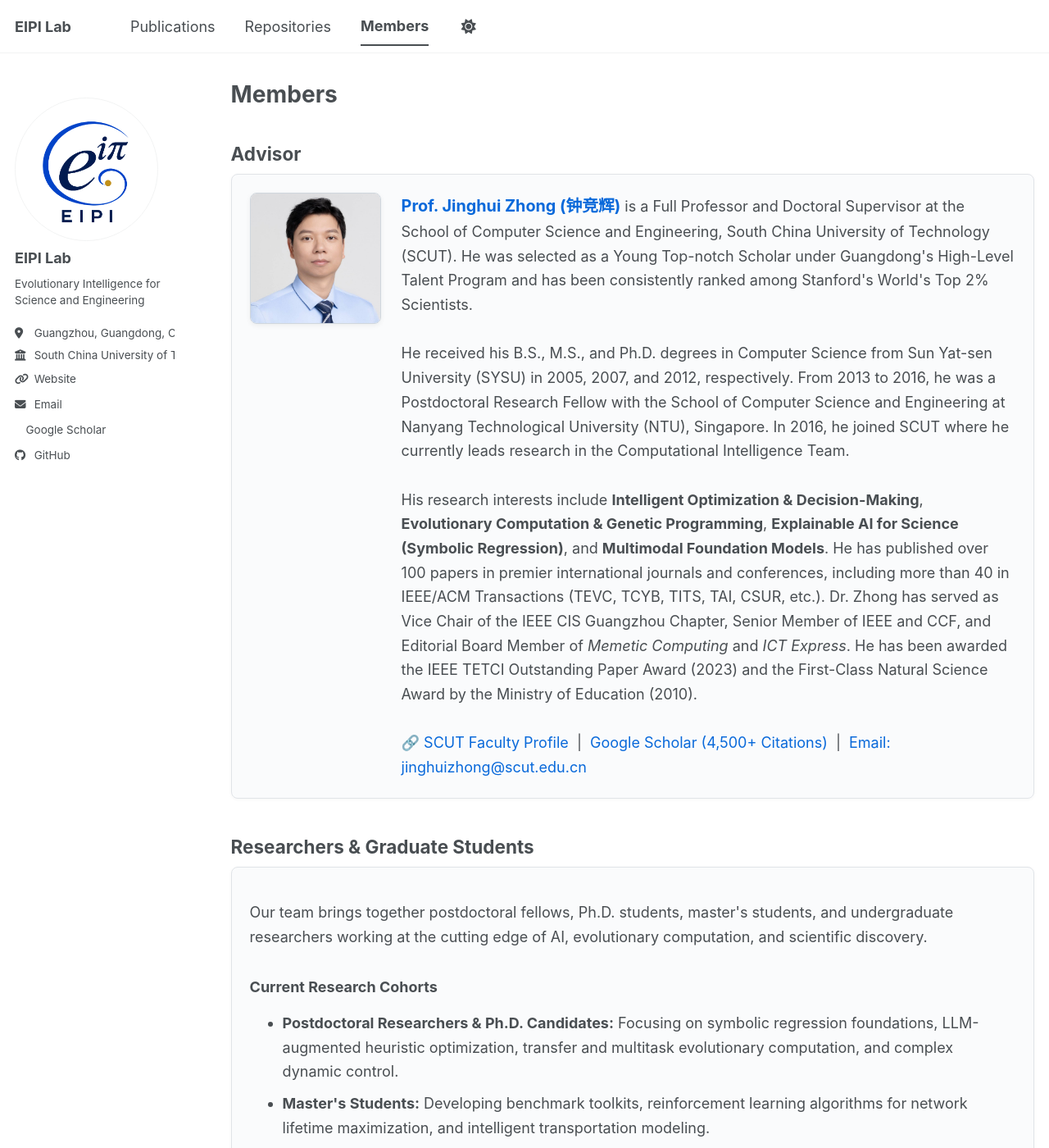
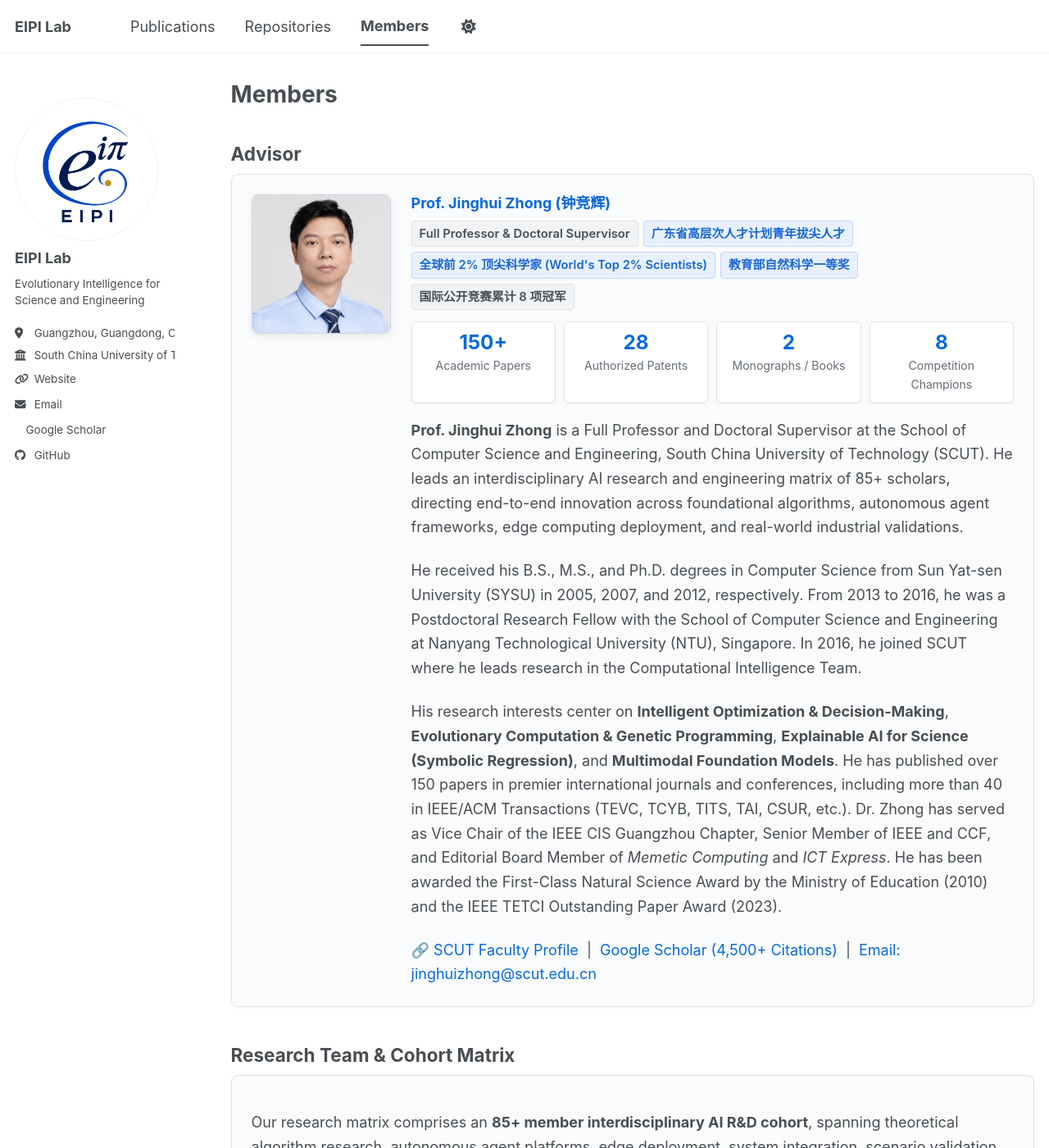
Before and after one commit to SCUT-EIPI/SCUT-EIPI.github.io, a Jekyll site: the page built from _pages/members.md, in a window 1280 px wide and 1400 px high. Shown: the whole window at 82% size. Built offline with Jekyll 4.4.1, drawn with Linux system fonts in a browser that asks for light colours; a style sheet for code colours, icons or effects is not loaded; some of the changed text lies outside the part shown.

Commit message:
feat: enrich advisor honors, achievements, portrait, and team matrix in members page

```diff
--- a/_pages/members.md
+++ b/_pages/members.md
@@ -15,33 +15,100 @@ redirect_from:
 <div class="profile-container">
   <img src="/images/zhong-jinghui.jpg" alt="Prof. Jinghui Zhong" class="profile-img">
   <div class="profile-content">
-    <strong><a href="https://scholar.google.com/citations?user=AO5BsHwAAAAJ" target="_blank">Prof. Jinghui Zhong (钟竞辉)</a></strong> is a Full Professor and Doctoral Supervisor at the School of Computer Science and Engineering, South China University of Technology (SCUT). He was selected as a Young Top-notch Scholar under Guangdong's High-Level Talent Program and has been consistently ranked among Stanford's World's Top 2% Scientists.
-    <br><br>
-    He received his B.S., M.S., and Ph.D. degrees in Computer Science from Sun Yat-sen University (SYSU) in 2005, 2007, and 2012, respectively. From 2013 to 2016, he was a Postdoctoral Research Fellow with the School of Computer Science and Engineering at Nanyang Technological University (NTU), Singapore. In 2016, he joined SCUT where he currently leads research in the Computational Intelligence Team.
-    <br><br>
-    His research interests include <b>Intelligent Optimization & Decision-Making</b>, <b>Evolutionary Computation & Genetic Programming</b>, <b>Explainable AI for Science (Symbolic Regression)</b>, and <b>Multimodal Foundation Models</b>. He has published over 100 papers in premier international journals and conferences, including more than 40 in IEEE/ACM Transactions (TEVC, TCYB, TITS, TAI, CSUR, etc.). Dr. Zhong has served as Vice Chair of the IEEE CIS Guangzhou Chapter, Senior Member of IEEE and CCF, and Editorial Board Member of <i>Memetic Computing</i> and <i>ICT Express</i>. He has been awarded the IEEE TETCI Outstanding Paper Award (2023) and the First-Class Natural Science Award by the Ministry of Education (2010).
-    <br><br>
-    🔗 <a href="https://www2.scut.edu.cn/cs_en/_t239/2025/1016/c45160a605605/page.htm" target="_blank">SCUT Faculty Profile</a> &nbsp;|&nbsp;
-    <a href="https://scholar.google.com/citations?user=AO5BsHwAAAAJ" target="_blank">Google Scholar (4,500+ Citations)</a> &nbsp;|&nbsp;
-    <a href="mailto:jinghuizhong@scut.edu.cn">Email: jinghuizhong@scut.edu.cn</a>
+    <h3 style="margin-top: 0; margin-bottom: 8px;">
+      <a href="https://scholar.google.com/citations?user=AO5BsHwAAAAJ" target="_blank">Prof. Jinghui Zhong (钟竞辉)</a>
+    </h3>
+
+    <div class="title-tags">
+      <span class="title-tag">Full Professor & Doctoral Supervisor</span>
+      <span class="title-tag highlight">广东省高层次人才计划青年拔尖人才</span>
+      <span class="title-tag highlight">全球前 2% 顶尖科学家 (World's Top 2% Scientists)</span>
+      <span class="title-tag highlight">教育部自然科学一等奖</span>
+      <span class="title-tag">国际公开竞赛累计 8 项冠军</span>
+    </div>
+
+    <div class="stats-grid">
+      <div class="stat-card">
+        <span class="stat-num">150+</span>
+        <span class="stat-label">Academic Papers</span>
+      </div>
+      <div class="stat-card">
+        <span class="stat-num">28</span>
+        <span class="stat-label">Authorized Patents</span>
+      </div>
+      <div class="stat-card">
+        <span class="stat-num">2</span>
+        <span class="stat-label">Monographs / Books</span>
+      </div>
+      <div class="stat-card">
+        <span class="stat-num">8</span>
+        <span class="stat-label">Competition Champions</span>
+      </div>
+    </div>
+
+    <p>
+      <b>Prof. Jinghui Zhong</b> is a Full Professor and Doctoral Supervisor at the School of Computer Science and Engineering, South China University of Technology (SCUT). He leads an interdisciplinary AI research and engineering matrix of 85+ scholars, directing end-to-end innovation across foundational algorithms, autonomous agent frameworks, edge computing deployment, and real-world industrial validations.
+    </p>
+    <p>
+      He received his B.S., M.S., and Ph.D. degrees in Computer Science from Sun Yat-sen University (SYSU) in 2005, 2007, and 2012, respectively. From 2013 to 2016, he was a Postdoctoral Research Fellow with the School of Computer Science and Engineering at Nanyang Technological University (NTU), Singapore. In 2016, he joined SCUT where he leads research in the Computational Intelligence Team.
+    </p>
+    <p>
+      His research interests center on <b>Intelligent Optimization & Decision-Making</b>, <b>Evolutionary Computation & Genetic Programming</b>, <b>Explainable AI for Science (Symbolic Regression)</b>, and <b>Multimodal Foundation Models</b>. He has published over 150 papers in premier international journals and conferences, including more than 40 in IEEE/ACM Transactions (TEVC, TCYB, TITS, TAI, CSUR, etc.). Dr. Zhong has served as Vice Chair of the IEEE CIS Guangzhou Chapter, Senior Member of IEEE and CCF, and Editorial Board Member of <i>Memetic Computing</i> and <i>ICT Express</i>. He has been awarded the First-Class Natural Science Award by the Ministry of Education (2010) and the IEEE TETCI Outstanding Paper Award (2023).
+    </p>
+    <div style="margin-top: 15px;">
+      🔗 <a href="https://www2.scut.edu.cn/cs_en/_t239/2025/1016/c45160a605605/page.htm" target="_blank">SCUT Faculty Profile</a> &nbsp;|&nbsp;
+      <a href="https://scholar.google.com/citations?user=AO5BsHwAAAAJ" target="_blank">Google Scholar (4,500+ Citations)</a> &nbsp;|&nbsp;
+      <a href="mailto:jinghuizhong@scut.edu.cn">Email: jinghuizhong@scut.edu.cn</a>
+    </div>
   </div>
 </div>
 
 <div style="clear: both;"></div>
 
 <!-- Researchers and Students -->
-<h2>Researchers & Graduate Students</h2>
+<h2>Research Team & Cohort Matrix</h2>
 
 <div class="profile-container">
   <div class="profile-content">
-    <p>Our team brings together postdoctoral fellows, Ph.D. students, master's students, and undergraduate researchers working at the cutting edge of AI, evolutionary computation, and scientific discovery.</p>
+    <p>
+      Our research matrix comprises an <b>85+ member interdisciplinary AI R&D cohort</b>, spanning theoretical algorithm research, autonomous agent platforms, edge deployment, system integration, scenario validation, and production delivery:
+    </p>
 
-    <h3>Current Research Cohorts</h3>
-    <ul>
-      <li><b>Postdoctoral Researchers & Ph.D. Candidates:</b> Focusing on symbolic regression foundations, LLM-augmented heuristic optimization, transfer and multitask evolutionary computation, and complex dynamic control.</li>
-      <li><b>Master's Students:</b> Developing benchmark toolkits, reinforcement learning algorithms for network lifetime maximization, and intelligent transportation modeling.</li>
-      <li><b>Undergraduate Scholars:</b> Engaged in foundational algorithm implementation, equation discovery benchmarks, and open-source software maintenance.</li>
-    </ul>
+    <div class="matrix-grid">
+      <div class="matrix-card">
+        <div class="matrix-header">
+          <span class="matrix-badge">01</span>
+          <b>Faculty Leadership & Planning (教师统筹 · 6位)</b>
+        </div>
+        <p>Strategic research orientation, academic oversight, project coordination, and high-impact achievement synthesis.</p>
+      </div>
+      <div class="matrix-card">
+        <div class="matrix-header">
+          <span class="matrix-badge">02</span>
+          <b>Postdocs & Ph.D. Core (博士后与博士骨干 · 1+22名)</b>
+        </div>
+        <p>Core algorithm breakthroughs, system architecture design, foundation model research, and technical project leadership.</p>
+      </div>
+      <div class="matrix-card">
+        <div class="matrix-header">
+          <span class="matrix-badge">03</span>
+          <b>Master's Engineering Cohort (硕士研发梯队 · 40名)</b>
+        </div>
+        <p>Model training & fine-tuning, toolkit development, platform joint debugging, empirical testing, and engineering documentation.</p>
+      </div>
+      <div class="matrix-card">
+        <div class="matrix-header">
+          <span class="matrix-badge">04</span>
+          <b>Undergraduate Research Assistants (本科科研辅助 · 18名)</b>
+        </div>
+        <p>Data preprocessing & curation, experimental assistance, benchmark suite construction, and real-world application testing.</p>
+      </div>
+    </div>
+
+    <div class="collab-box">
+      <b>🚀 Enterprise Collaboration & Real-World Validation:</b>
+      Our team has undertaken <b>42 scientific and engineering projects</b> (including <b>16 university-enterprise partnerships</b>), providing complete full-pipeline delivery across <b>Algorithm $\rightarrow$ System $\rightarrow$ Edge Deployment $\rightarrow$ Scenario Validation</b>.
+    </div>
 
     <h3>Join Our Lab!</h3>
     <p>We are actively seeking motivated and enthusiastic students (prospective Ph.D. students, master's students, and undergraduate interns) with strong mathematical or programming foundations. If you are interested in Evolutionary Computation, AI for Science, or Foundation Models, please feel free to email your CV and academic transcripts to <a href="mailto:jinghuizhong@scut.edu.cn"><strong>jinghuizhong@scut.edu.cn</strong></a>.</p>
@@ -54,7 +121,7 @@ redirect_from:
   gap: 25px;
   align-items: flex-start;
   margin-bottom: 30px;
-  padding: 22px;
+  padding: 24px;
   border-radius: 8px;
   background: #fafbfc;
   border: 1px solid #e1e4e8;
@@ -62,13 +129,13 @@ redirect_from:
 }
 
 .profile-img {
-  width: 160px;
-  height: 160px;
+  width: 170px;
+  height: 170px;
   object-fit: cover;
   flex-shrink: 0;
   border-radius: 8px;
   border: 1px solid #d0d7de;
-  box-shadow: 0 2px 6px rgba(0,0,0,0.06);
+  box-shadow: 0 3px 8px rgba(0,0,0,0.08);
 }
 
 .profile-content {
@@ -76,9 +143,107 @@ redirect_from:
   line-height: 1.65;
 }
 
-.profile-content strong {
+.title-tags {
+  display: flex;
+  flex-wrap: wrap;
+  gap: 6px;
+  margin: 10px 0 14px 0;
+}
+
+.title-tag {
+  display: inline-block;
+  font-size: 0.82em;
+  font-weight: 600;
+  padding: 3px 9px;
+  border-radius: 4px;
+  background: #f1f3f5;
+  color: #495057;
+  border: 1px solid #dee2e6;
+}
+
+.title-tag.highlight {
+  background: #e8f0fe;
+  color: #1967d2;
+  border-color: #c2d7fa;
+}
+
+.stats-grid {
+  display: grid;
+  grid-template-columns: repeat(auto-fit, minmax(130px, 1fr));
+  gap: 10px;
+  margin: 14px 0 16px 0;
+}
+
+.stat-card {
+  background: #ffffff;
+  border: 1px solid #e1e4e8;
+  border-radius: 6px;
+  padding: 10px 12px;
+  text-align: center;
+  box-shadow: 0 1px 3px rgba(0,0,0,0.03);
+}
+
+.stat-num {
+  display: block;
+  font-size: 1.35em;
+  font-weight: 700;
+  color: #0969da;
+  line-height: 1.2;
+}
+
+.stat-label {
+  display: block;
+  font-size: 0.78em;
+  color: #656d76;
+  margin-top: 2px;
+}
+
+.matrix-grid {
+  display: grid;
+  grid-template-columns: repeat(auto-fit, minmax(240px, 1fr));
+  gap: 14px;
+  margin: 16px 0;
+}
+
+.matrix-card {
+  background: #ffffff;
+  border: 1px solid #e1e4e8;
+  border-radius: 6px;
+  padding: 14px 16px;
+  font-size: 0.9em;
+}
+
+.matrix-card p {
+  margin: 6px 0 0 0;
+  color: #57606a;
+  line-height: 1.5;
+}
+
+.matrix-header {
+  display: flex;
+  align-items: center;
+  gap: 8px;
   color: #1f2328;
-  font-size: 1.1em;
+}
+
+.matrix-badge {
+  display: inline-block;
+  font-size: 0.75em;
+  font-weight: 700;
+  background: #0969da;
+  color: #ffffff;
+  padding: 1px 6px;
+  border-radius: 3px;
+}
+
+.collab-box {
+  background: #f6f8fa;
+  border-left: 4px solid #0969da;
+  padding: 12px 16px;
+  border-radius: 4px;
+  margin: 16px 0;
+  font-size: 0.92em;
+  line-height: 1.6;
 }
 
 .profile-content a {
@@ -90,10 +255,11 @@ redirect_from:
   text-decoration: underline;
 }
 
-@media (max-width: 600px) {
+@media (max-width: 650px) {
   .profile-container {
     flex-direction: column;
     align-items: center;
+    text-align: left;
   }
 }
 </style>
```
Also changed, not shown: _pages/publications.md (+1 -1 lines).
